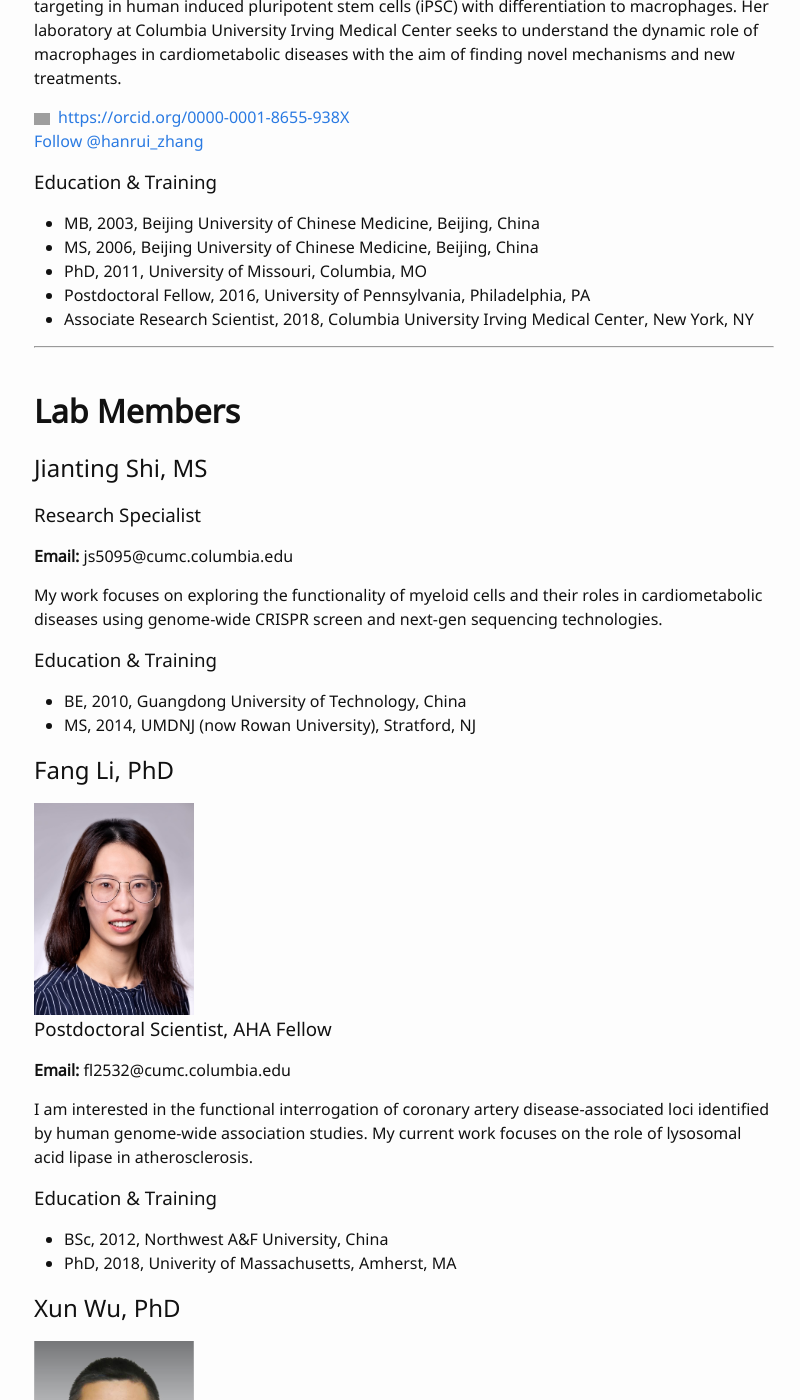
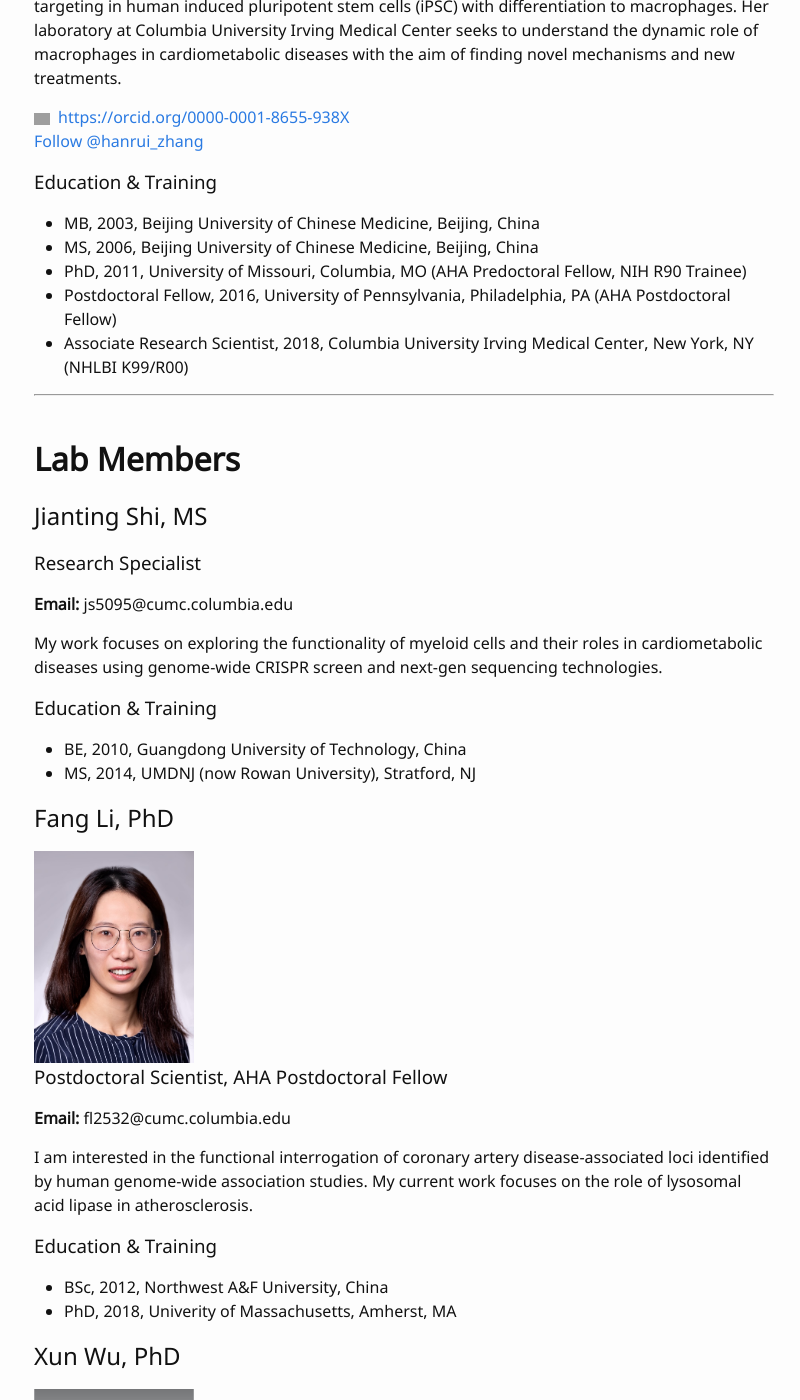
Before and after one commit to hanruizhang/zhanglab, a Jekyll site: the page built from 2_People.md, in a window 1280 px wide and 1400 px high, scrolled down 614 px. Shown: the whole window, without its empty margins (236-1036 px from the left). Built offline with Jekyll 4.4.1, drawn with Linux system fonts in a browser that asks for light colours; comment, search, counter and statistics services are not loaded; grey boxes are pictures that could not be loaded.

Commit message:
Update 2_People.md

```diff
--- a/2_People.md
+++ b/2_People.md
@@ -24,9 +24,9 @@ nav: true
 ### Education & Training
 - MB, 2003, Beijing University of Chinese Medicine, Beijing, China
 - MS, 2006, Beijing University of Chinese Medicine, Beijing, China
-- PhD, 2011, University of Missouri, Columbia, MO
-- Postdoctoral Fellow, 2016, University of Pennsylvania, Philadelphia, PA
-- Associate Research Scientist, 2018, Columbia University Irving Medical Center, New York, NY
+- PhD, 2011, University of Missouri, Columbia, MO (AHA Predoctoral Fellow, NIH R90 Trainee)
+- Postdoctoral Fellow, 2016, University of Pennsylvania, Philadelphia, PA (AHA Postdoctoral Fellow)
+- Associate Research Scientist, 2018, Columbia University Irving Medical Center, New York, NY (NHLBI K99/R00)
 
 
 ------
@@ -48,7 +48,7 @@ My work focuses on exploring the functionality of myeloid cells and their roles
 <div>
   <img src="{{ '/images/Fang_Li.jpg' | absolute_url }}" alt="Fang_Li" width="160">
 </div>
-### Postdoctoral Scientist, AHA Fellow
+### Postdoctoral Scientist, AHA Postdoctoral Fellow
 **Email:** fl2532@cumc.columbia.edu
 
 I am interested in the functional interrogation of coronary artery disease-associated loci identified by human genome-wide association studies. My current work focuses on the role of lysosomal acid lipase in atherosclerosis.
```
